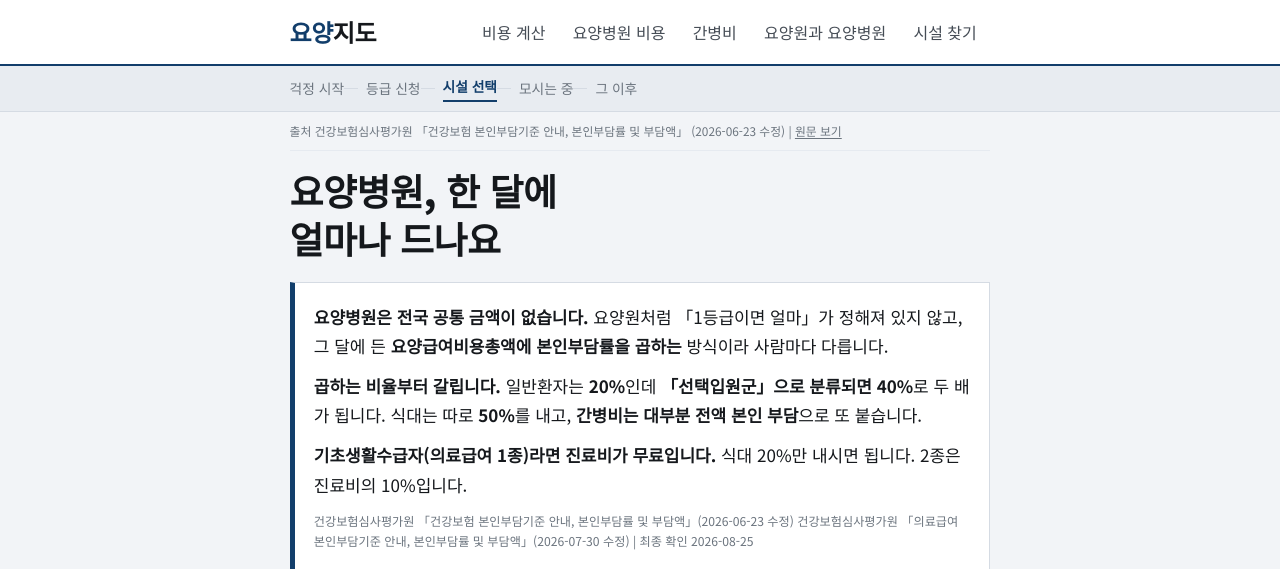
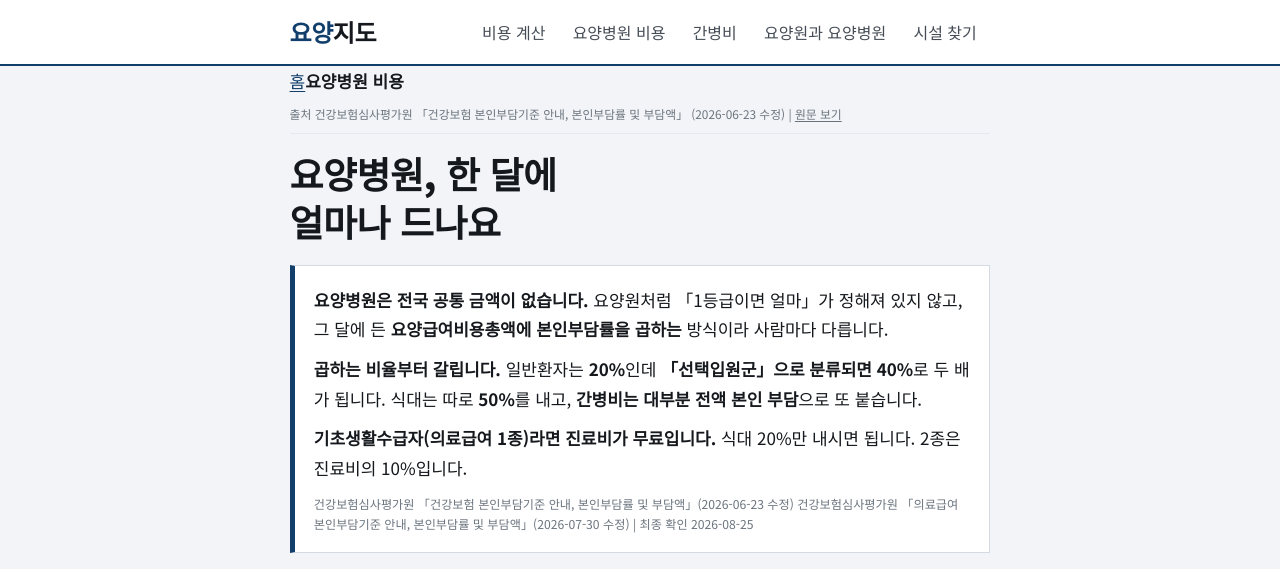
Before and after one commit to mingoolee-dev/yoyangjido, a FastAPI app: a page that uses templates/base.html in a window 1280 px wide. Shown: the top 569 px of the page. Run offline with FastAPI, Linux system fonts and the light colour scheme; data comes from the database, SQL or seed files in the repository; data that the repository does not hold is empty.

Commit message:
3단계 - 여정 띠 제거, 눌러지는 현재 위치 표시로 교체

```diff
--- a/templates/base.html
+++ b/templates/base.html
@@ -44,17 +44,16 @@
   </div>
 </header>
 
-<div class="journey">
+{# 「걱정 시작 - 등급 신청 - 시설 선택」 띠를 없앴다.
+   눌러지지도 않는데 무슨 뜻인지 알 수 없다는 말을 실제 이용자에게 들었다(2026-09-08).
+   대신 한국 사이트에서 익숙한 「현재 위치」 표시를 둔다. 누르면 위로 올라간다. #}
+{% if self.위치() | trim %}
+<nav class="where" aria-label="현재 위치">
   <div class="wrap">
-    <ol>
-      {% for s in 여정단계 %}
-      <li{% if s == 현재단계 %} class="on"{% endif %}>
-        {% if s == 현재단계 %}<b>{{ s }}</b>{% else %}{{ s }}{% endif %}
-      </li>
-      {% endfor %}
-    </ol>
+    <a href="/">홈</a>{% block 위치 %}{% endblock %}
   </div>
-</div>
+</nav>
+{% endif %}
 
 {% block stamp %}{% endblock %}
 
--- a/templates/calc.html
+++ b/templates/calc.html
@@ -1,5 +1,4 @@
 {% extends "base.html" %}
-{% set 현재단계 = "시설 선택" %}
 {% block title %}요양원 한 달 본인부담금 계산 (2026년 기준), 요양지도{% endblock %}
 {% block desc %}장기요양등급만 고르면 2026년 수가 기준으로 요양원 한 달 본인부담금을 계산합니다. 보건복지부 고시 1차 출처.{% endblock %}
 
@@ -13,6 +12,8 @@
 {% endblock %}
 
 {% import "_광고.html" as 광고 with context %}
+{% block 위치 %}<b>비용 계산</b>{% endblock %}
+
 {% block content %}
 <h1>요양원, 한 달에 얼마 드나요</h1>
 
--- a/templates/index.html
+++ b/templates/index.html
@@ -1,5 +1,4 @@
 {% extends "base.html" %}
-{% set 현재단계 = "걱정 시작" %}
 {% block title %}요양지도, 부모님 요양, 어디서부터 알아봐야 할지 모를 때{% endblock %}
 {% block desc %}부모님 요양을 알아보기 시작하셨다면. 요양원과 요양병원의 차이, 한 달에 드는 돈, 장기요양등급 신청 방법, 전국 요양시설 목록을 정리했습니다.{% endblock %}
 
--- a/templates/region.html
+++ b/templates/region.html
@@ -1,5 +1,4 @@
 {% extends "base.html" %}
-{% set 현재단계 = "시설 선택" %}
 {% block title %}{{ 시군구 }} 요양시설 {{ 총계 }}곳 전부{% if 유형 %}, {{ 유형 }}{% endif %} | 요양지도{% endblock %}
 {% block desc %}{{ 권역 }} {{ 시군구 }} 장기요양기관 전체 목록입니다. 요양원, 주야간보호, 방문요양, 복지용구까지 국민건강보험공단 공개 자료 그대로 옮겼습니다.{% endblock %}
 
@@ -13,8 +12,9 @@
 {% endblock %}
 
 {% import "_광고.html" as 광고 with context %}
+{% block 위치 %}<a href="/시설/">시설 찾기</a><a href="/시설/{{ 권역 }}/">{{ 권역 }}</a><b>{{ 시군구 }}</b>{% endblock %}
+
 {% block content %}
-<p class="crumb"><a href="/">요양지도</a> &gt; <a href="/시설/">시설 찾기</a> &gt; <a href="/시설/{{ 권역 }}/">{{ 권역 }}</a> &gt; {{ 시군구 }}</p>
 
 <h1>{{ 시군구 }} 요양시설{% if 유형 %}, {{ 유형 }}{% endif %}</h1>
 
--- a/templates/광고안내.html
+++ b/templates/광고안내.html
@@ -1,6 +1,8 @@
 {% extends "base.html" %}
 {% block title %}요양원, 간병업체 광고 안내, 요양지도{% endblock %}
 {% block desc %}요양지도에 업체 정보를 싣는 방법. 자리별 단가, 실제 조회 수, 저희가 하지 않는 것을 그대로 적었습니다.{% endblock %}
+
+{% block 위치 %}<b>광고 안내</b>{% endblock %}
 
 {% block content %}
 <h1>요양지도에 광고하기</h1>
--- a/templates/글_간병비.html
+++ b/templates/글_간병비.html
@@ -1,5 +1,4 @@
 {% extends "base.html" %}
-{% set 현재단계 = "모시는 중" %}
 {% block title %}{{ 제목 }}, 요양지도{% endblock %}
 {% block desc %}{{ 요약 }}{% endblock %}
 
@@ -14,6 +13,8 @@
 {% endblock %}
 
 {% import "_광고.html" as 광고 with context %}
+{% block 위치 %}<b>간병비</b>{% endblock %}
+
 {% block content %}
 <h1>간병비, 실제로<br>얼마나 드나요</h1>
 
--- a/templates/글_요양병원_비용.html
+++ b/templates/글_요양병원_비용.html
@@ -1,5 +1,4 @@
 {% extends "base.html" %}
-{% set 현재단계 = "시설 선택" %}
 {% block title %}{{ 제목 }}, 요양지도{% endblock %}
 {% block desc %}{{ 요약 }}{% endblock %}
 
@@ -13,6 +12,8 @@
 {% endblock %}
 
 {% import "_광고.html" as 광고 with context %}
+{% block 위치 %}<b>요양병원 비용</b>{% endblock %}
+
 {% block content %}
 <h1>요양병원, 한 달에<br>얼마나 드나요</h1>
 
--- a/templates/글_요양원_요양병원.html
+++ b/templates/글_요양원_요양병원.html
@@ -3,6 +3,8 @@
 {% block desc %}{{ 요약 }}{% endblock %}
 
 {% import "_광고.html" as 광고 with context %}
+{% block 위치 %}<b>요양원과 요양병원</b>{% endblock %}
+
 {% block content %}
 <h1>요양원과 요양병원, 뭐가 다르고<br>한 달에 얼마나 차이 납니까</h1>
 
--- a/templates/시설_권역.html
+++ b/templates/시설_권역.html
@@ -1,10 +1,10 @@
 {% extends "base.html" %}
-{% set 현재단계 = "시설 선택" %}
 {% block title %}{{ 권역 }} 요양시설 {{ '{:,}'.format(총계) }}곳 | 요양지도{% endblock %}
 {% block desc %}{{ 권역 }} 지역 장기요양기관 {{ '{:,}'.format(총계) }}곳. 시, 군, 구를 고르시면 요양원과 주야간보호, 방문요양을 한눈에 보실 수 있습니다.{% endblock %}
 
+{% block 위치 %}<a href="/시설/">시설 찾기</a><b>{{ 권역 }}</b>{% endblock %}
+
 {% block content %}
-<p class="crumb"><a href="/">요양지도</a> &gt; <a href="/시설/">시설 찾기</a> &gt; {{ 권역 }}</p>
 
 <h1>{{ 권역 }} 요양시설</h1>
 <p class="lede">
--- a/templates/시설_전국.html
+++ b/templates/시설_전국.html
@@ -1,7 +1,8 @@
 {% extends "base.html" %}
-{% set 현재단계 = "시설 선택" %}
 {% block title %}전국 요양시설 찾기 {{ '{:,}'.format(총계) }}곳 | 요양지도{% endblock %}
 {% block desc %}국민건강보험공단에 등록된 전국 장기요양기관 {{ '{:,}'.format(총계) }}곳. 사시는 지역을 고르시면 요양원, 주야간보호, 방문요양을 한눈에 보실 수 있습니다.{% endblock %}
+
+{% block 위치 %}<b>시설 찾기</b>{% endblock %}
 
 {% block content %}
 <h1>어느 지역에서<br>찾고 계십니까?</h1>
```
Also changed, not shown: templates/facility.html (+2 -7 lines), templates/유형.html (+2 -5 lines).
